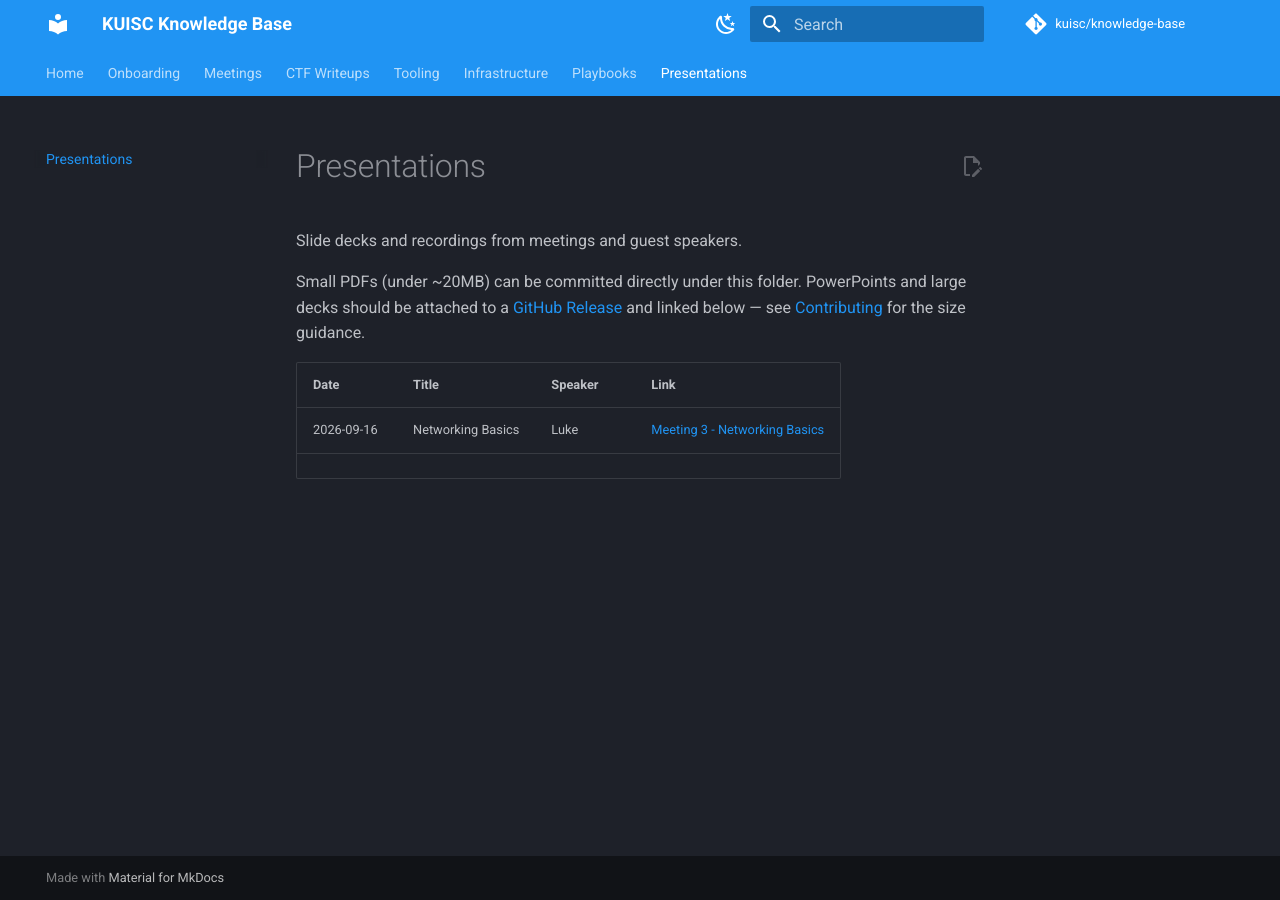
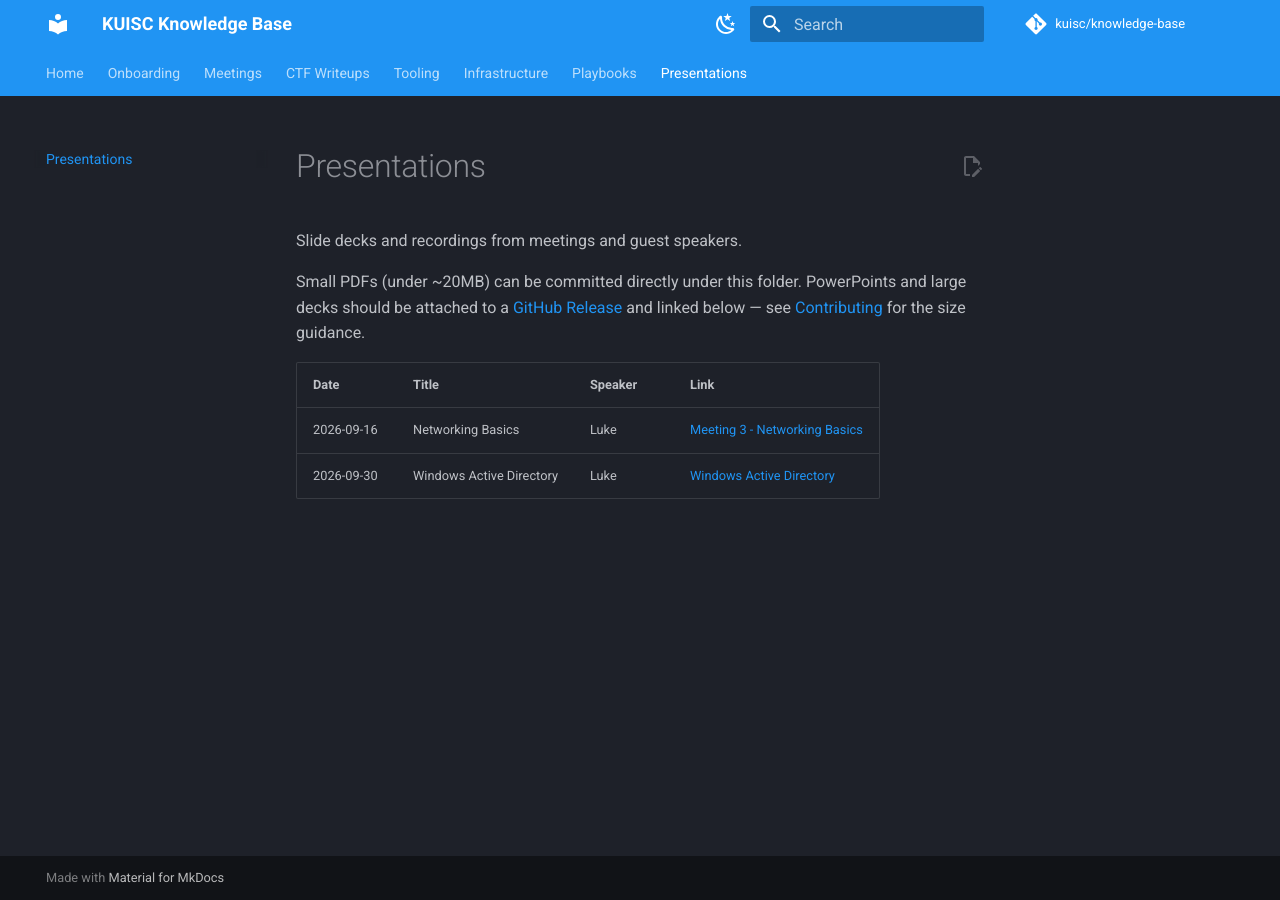
Before and after one commit to KUISC/knowledge-base, an MkDocs documentation site: the page built from docs/presentations/index.md, in a window 1280 px wide. Built offline with MkDocs 1.6.1 and Material for MkDocs 9.7.7, drawn with Linux system fonts in a browser that asks for light colours; comment, search, counter and statistics services are not loaded.

Commit message:
Add presentation

```diff
--- a/docs/presentations/index.md
+++ b/docs/presentations/index.md
@@ -10,4 +10,4 @@ below — see [Contributing](../contributing.md) for the size guidance.
 | Date | Title | Speaker | Link |
 |---|---|---|---|
 | 2026-09-16 | Networking Basics | Luke | [Meeting 3 - Networking Basics](Networking-Basics.pdf) |
-| | | | |
+| 2026-09-30 | Windows Active Directory | Luke | [Windows Active Directory](Windows-Active-Directory.pdf) |
```
Also changed, not shown: 1 other file.
